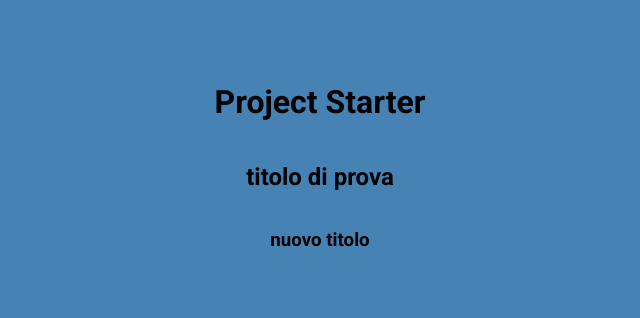
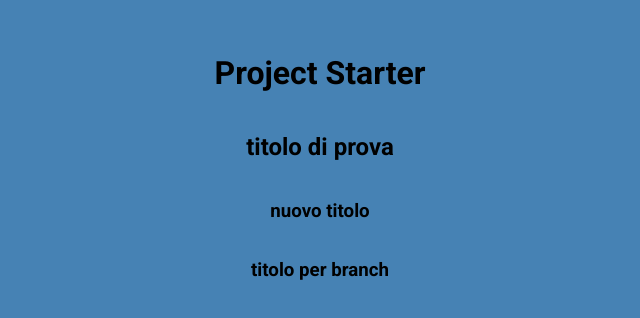
Before and after one commit to lnome999/50projects, a plain HTML site: page index.html in a window 1280 px wide. Shown: the part 234-552 px from the top of the page, without its empty margins (320-960 px from the left). Drawn offline with Linux system fonts and the light colour scheme.

Commit message:
commit per branch

```diff
--- a/index.html
+++ b/index.html
@@ -10,6 +10,7 @@
     <h1>Project Starter</h1>
     <h2>titolo di prova</h2>
     <h3>nuovo titolo</h3>
+    <h3>titolo per branch</h3>
     <script src="script.js"></script>
   </body>
 </html>
```
